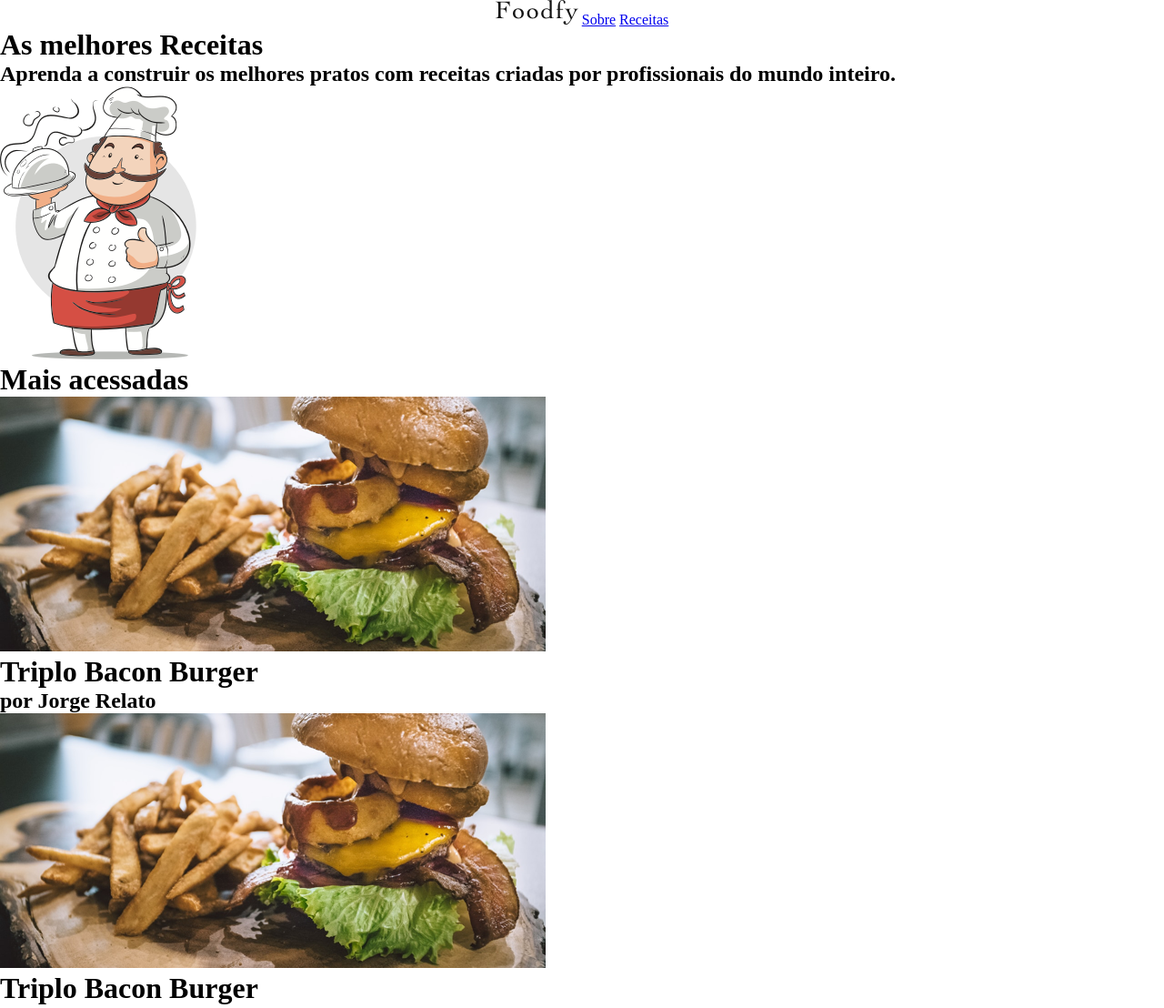
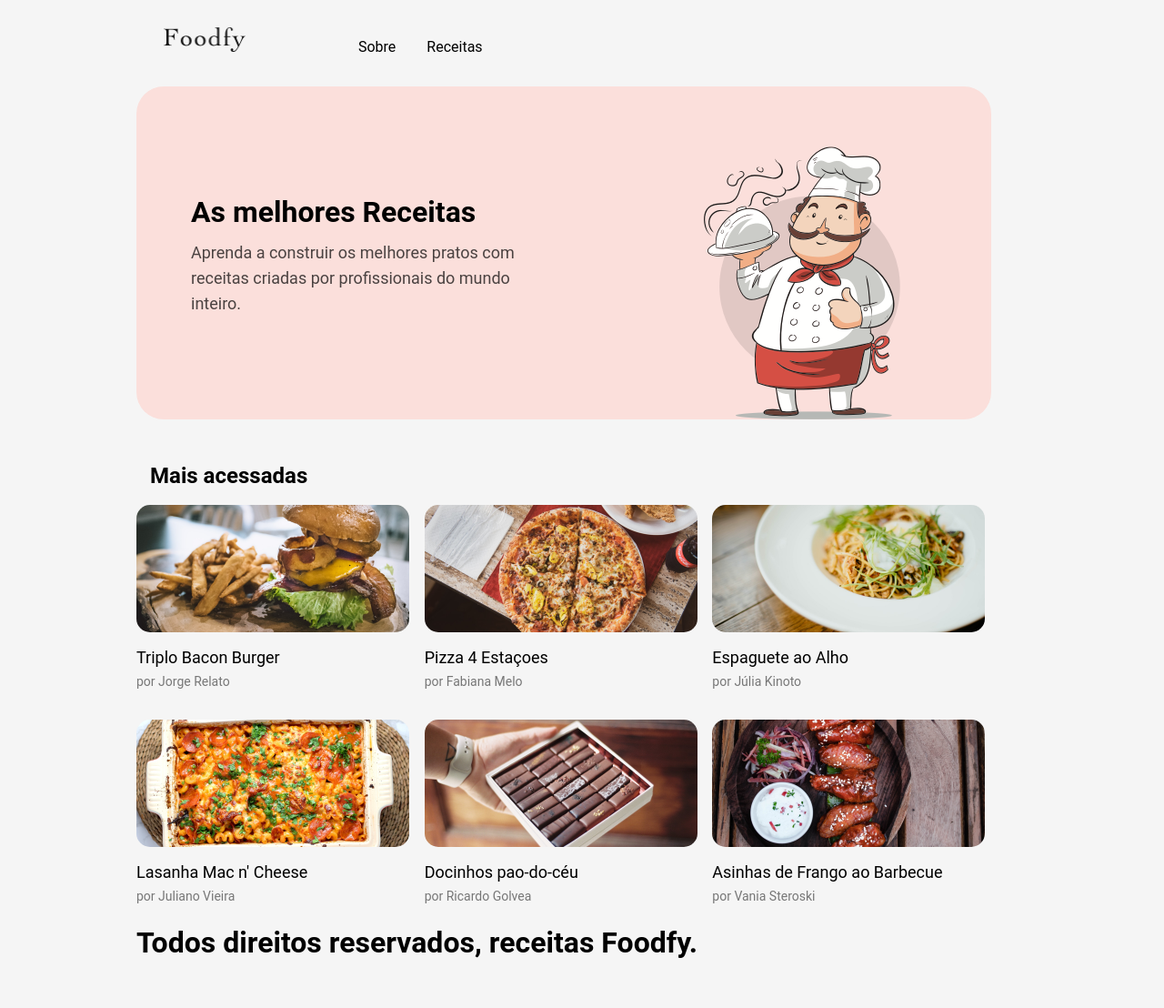
Before and after one commit to Rtmorais/Foodfy, a plain HTML site: page index.html in a window 1280 px wide. Shown: the top 1108 px of the page at 91% size. After the commit the page ends 1055 px from the top, so only its background shows below. Drawn offline with Linux system fonts and the light colour scheme.

Commit message:
done css index.html

```diff
--- a/index.html
+++ b/index.html
@@ -8,58 +8,60 @@
 </head>
 <body>
     <header>
-        <div id=Menu>
-            <a id=logo href="index.html"><img src="imagens/logo.png" alt="logo"></a>
+        <div class=Menu>
+            <a href="index.html"><img src="imagens/logo.png" alt=""></a>
             <a href="/">Sobre</a>
             <a href="/">Receitas</a>
         </div>
     </header>
 
     <div id=intro>
-        <h1>As melhores Receitas</h1>
-        <h2>Aprenda a construir os melhores pratos
-            com receitas criadas por profissionais
-            do mundo inteiro.</h2>
+        <div>
+            <h1>As melhores Receitas</h1>
+            <h2>Aprenda a construir os melhores pratos
+                com receitas criadas por profissionais
+                do mundo inteiro.</h2>
+        </div>
         <img src="imagens/chef.png" alt="chef">
     </div>
 
     <h1 id="maisAce">Mais acessadas</h1>
 
     <div class="cards">
-        <div class="card">
+        <div class="card" id="burger">
             <img src="imagens/burger.png" alt="burger">
             <h1>Triplo Bacon Burger</h1>
             <h2>por Jorge Relato</h2>
         </div>
 
-        <div class="card">
-            <img src="imagens/burger.png" alt="burger">
-            <h1>Triplo Bacon Burger</h1>
-            <h2>por Jorge Relato</h2>
+        <div class="card" id="pizza">
+            <img src="imagens/pizza.png" alt="pizza">
+            <h1>Pizza 4 Estaçoes</h1>
+            <h2>por Fabiana Melo</h2>
+        </div>
+
+        <div class="card" id="espaguete">
+            <img src="imagens/espaguete.png" alt="espaguete">
+            <h1>Espaguete ao Alho</h1>
+            <h2>por Júlia Kinoto</h2>
         </div>
 
         <div class="card">
-            <img src="imagens/burger.png" alt="burger">
-            <h1>Triplo Bacon Burger</h1>
-            <h2>por Jorge Relato</h2>
+            <img src="imagens/lasanha.png" alt="lasanha">
+            <h1>Lasanha Mac n' Cheese</h1>
+            <h2>por Juliano Vieira</h2>
+        </div>
+
+        <div class="card" id="doceceu">
+            <img src="imagens/doce.png" alt="doce">
+            <h1>Docinhos pao-do-céu</h1>
+            <h2>por Ricardo Golvea</h2>
         </div>
 
         <div class="card">
-            <img src="imagens/burger.png" alt="burger">
-            <h1>Triplo Bacon Burger</h1>
-            <h2>por Jorge Relato</h2>
-        </div>
-
-        <div class="card">
-            <img src="imagens/burger.png" alt="burger">
-            <h1>Triplo Bacon Burger</h1>
-            <h2>por Jorge Relato</h2>
-        </div>
-
-        <div class="card">
-            <img src="imagens/burger.png" alt="burger">
-            <h1>Triplo Bacon Burger</h1>
-            <h2>por Jorge Relato</h2>
+            <img src="imagens/asinhas.png" alt="asinhas">
+            <h1>Asinhas de Frango ao Barbecue</h1>
+            <h2>por Vania Steroski</h2>
         </div>
 
     </div>
--- a/style.css
+++ b/style.css
@@ -2,12 +2,107 @@
     padding: 0;
     margin: 0;
     border: 0;
+
+}
+@import url('https://fonts.googleapis.com/css2?family=Roboto:ital,wght@0,400;0,700;1,400&display=swap');
+
+body {
+    background-color: whitesmoke;
+    font-family: 'Roboto';
+    margin-left: 150px;
 }
 
-body {
-    background-color:white;
+header {
+    color: black;
+    text-align: left;
+    padding: 15px;
+    margin: 15px;
 }
 
-header div{
-    text-align: center;
+header img {
+margin-right: 90px;
+width: 90px;
 }
+
+header a{
+    text-decoration: none;
+    color: black;
+    font-size: 16px;
+    line-height: 26px;
+    margin-right: 30px;
+}
+/* Banner */
+#intro {
+    background-color: #FBDFDB ;
+    display: grid;
+    grid-template-columns: 1fr 1fr;
+    border-radius: 30px;
+    border-radius: 30px;
+    width: 940px;
+    height: 366px;
+    position: relative;
+
+}
+
+#intro h1 {
+    font-weight: 700;
+    font-size: 32px;
+    line-height: 42px;
+    margin-top: 117px;
+    margin-left: 60px;
+}
+
+#intro h2 {
+    font-weight: 400;
+    font-size: 18px;
+    line-height: 28px;
+    opacity: 0.7;
+    margin-left: 60px;
+    margin-top: 10px;
+}
+
+#intro img {
+    width: 216px;
+    height: 300px;
+    position: absolute;
+    right: 100px;
+    bottom: 0px;
+}
+
+/* Mais Acessadas */
+
+#maisAce {
+    font-size: 24px;
+    font-weight: 700;
+    line-height: 34px;
+    padding: 15px;
+    margin-top: 30px;
+}
+
+.cards {
+    display: grid;
+    grid-template-columns: 1fr 1fr 1fr;
+    max-width: 940px;
+    gap: 10px;
+}
+
+.card img {
+    width: 300px;
+    height: 140px;
+    border-radius: 15px;
+}
+
+.card h1{
+    font-weight: 400;
+    font-size: 18px;
+    line-height: 28px;
+    padding-top: 10px;
+}
+
+.card h2{
+    color: #777777;
+    font-weight: 400;
+    font-size: 14px;
+    line-height: 24px;
+    margin-bottom: 20px;
+}
```
